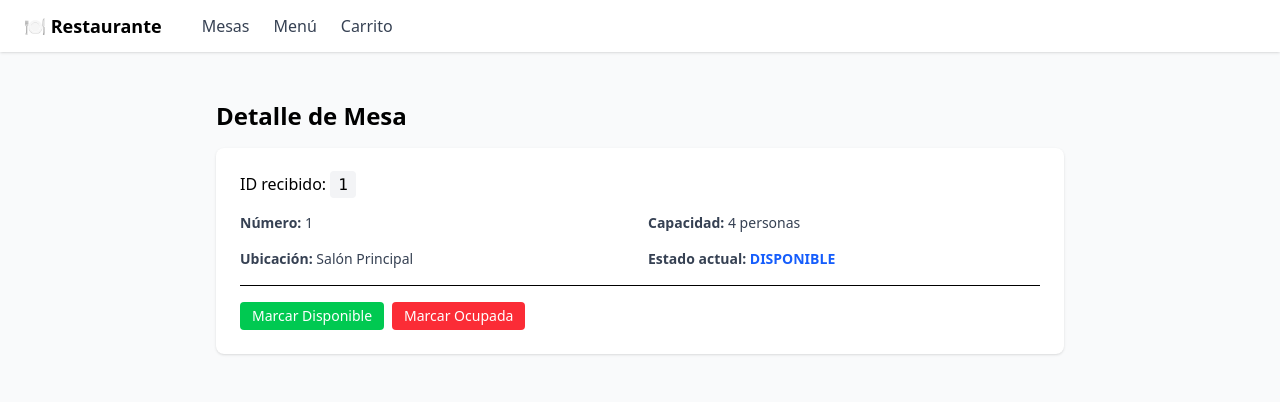
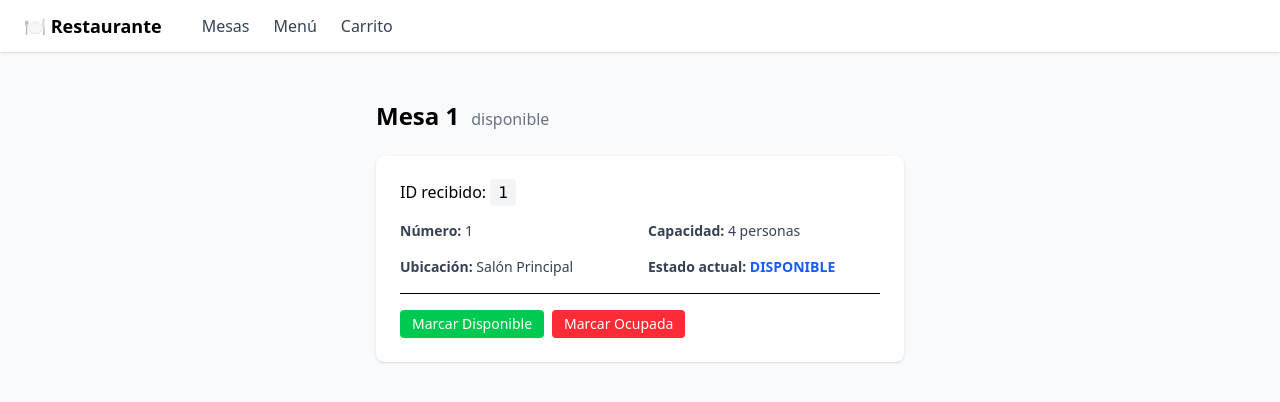
Before and after one commit to rp-software1/LAB-SALA-6, a Next.js app in the folder restaurante-nextjs/: page /mesa/1 in a window 1280 px wide. Shown: the top 402 px of the page. Built offline with nearby package versions, Linux system fonts and the light colour scheme.

Commit message:
NEXT-D4-B

```diff
--- a/restaurante-nextjs/app/mesa/[mesaId]/MesaDetalle.tsx
+++ b/restaurante-nextjs/app/mesa/[mesaId]/MesaDetalle.tsx
@@ -1,24 +1,13 @@
 "use client";
 
-import { useEffect, useState } from "react";
-import { getMesaById } from "../../../src/services/api"; // Ruta relativa
-import { Mesa, EstadoMesa } from "../../../src/types"; // Ruta relativa
+import { useState } from "react";
+import type { Mesa, EstadoMesa } from "../../../src/types";
 import { cambiarEstadoMesa } from "./actions";
 
-export default function MesaDetalle({ mesaId }: { mesaId: string }) {
-  const [mesa, setMesa] = useState<Mesa | null>(null);
-  const [loading, setLoading] = useState(true);
-  const [error, setError] = useState<string | null>(null);
-
-  useEffect(() => {
-    getMesaById(mesaId)
-      .then((data: Mesa) => setMesa(data))
-      .catch((err: Error) => setError(err.message))
-      .finally(() => setLoading(false));
-  }, [mesaId]);
+export default function MesaDetalle({ mesa: initialMesa }: { mesa: Mesa }) {
+  const [mesa, setMesa] = useState<Mesa>(initialMesa);
 
   const handleCambiarEstado = async (nuevoEstado: EstadoMesa) => {
-    if (!mesa) return;
     try {
       await cambiarEstadoMesa(mesa._id, nuevoEstado);
       setMesa({ ...mesa, estado: nuevoEstado });
@@ -26,10 +15,6 @@ export default function MesaDetalle({ mesaId }: { mesaId: string }) {
       console.error(err);
     }
   };
-
-  if (loading) return <p className="text-gray-500">Cargando detalles de la mesa...</p>;
-  if (error) return <p className="text-red-500">Error: {error}</p>;
-  if (!mesa) return <p className="text-gray-500">Mesa no encontrada.</p>;
 
   return (
     <div className="bg-white shadow rounded-lg p-6 space-y-4">
--- /dev/null
+++ b/restaurante-nextjs/app/mesa/[mesaId]/MesaDetalleSkeleton.tsx
@@ -0,0 +1,15 @@
+export default function MesaDetalleSkeleton() {
+  return (
+    <div className="bg-white shadow rounded-lg p-6 space-y-4 animate-pulse">
+      <div className="h-4 bg-gray-200 rounded w-1/3" />
+      <div className="grid grid-cols-2 gap-4">
+        <div className="h-4 bg-gray-200 rounded" />
+        <div className="h-4 bg-gray-200 rounded" />
+      </div>
+      <div className="pt-4 border-t flex gap-2">
+        <div className="h-9 bg-gray-200 rounded w-32" />
+        <div className="h-9 bg-gray-200 rounded w-32" />
+      </div>
+    </div>
+  );
+}
--- a/restaurante-nextjs/app/mesa/[mesaId]/page.tsx
+++ b/restaurante-nextjs/app/mesa/[mesaId]/page.tsx
@@ -1,7 +1,9 @@
+import { notFound } from "next/navigation";
 import { Suspense } from "react";
-import { Metadata } from "next";
-import { getMesaById } from "../../../src/services/api"; // Ruta relativa
+import type { Metadata } from "next";
+import { getMesaById } from "../../../src/services/api";
 import MesaDetalle from "./MesaDetalle";
+import MesaDetalleSkeleton from "./MesaDetalleSkeleton";
 
 interface PageProps {
   params: Promise<{ mesaId: string }>;
@@ -13,6 +15,7 @@ export async function generateMetadata({ params }: PageProps): Promise<Metadata>
     const mesa = await getMesaById(mesaId);
     return {
       title: `Mesa ${mesa.numero} — Restaurante`,
+      description: `Estado: ${mesa.estado} | Capacidad: ${mesa.capacidad} personas`,
     };
   } catch {
     return {
@@ -24,11 +27,24 @@ export async function generateMetadata({ params }: PageProps): Promise<Metadata>
 export default async function MesaDetailPage({ params }: PageProps) {
   const { mesaId } = await params;
 
+  let mesa;
+  try {
+    mesa = await getMesaById(mesaId);
+  } catch {
+    notFound();
+  }
+
   return (
-    <div className="max-w-4xl mx-auto p-6">
-      <h1 className="text-2xl font-bold mb-4">Detalle de Mesa</h1>
-      <Suspense fallback={<div className="animate-pulse h-32 bg-gray-200 rounded-lg" />}>
-        <MesaDetalle mesaId={mesaId} />
+    <div className="max-w-xl mx-auto p-6">
+      <h1 className="text-2xl font-bold mb-6">
+        Mesa {mesa.numero}
+        <span className="ml-3 text-base font-normal text-gray-500 capitalize">
+          {mesa.estado.replace("_", " ")}
+        </span>
+      </h1>
+
+      <Suspense fallback={<MesaDetalleSkeleton />}>
+        <MesaDetalle mesa={mesa} />
       </Suspense>
     </div>
   );
--- a/restaurante-nextjs/checklists/NEXT-D4/checklist.md
+++ b/restaurante-nextjs/checklists/NEXT-D4/checklist.md
@@ -8,7 +8,7 @@ loom:
 
 ## Bloques
 - [X] A — getMesaById en api.ts + verificar con Postman
-- [ ] B — page.tsx con fetch real + generateMetadata + notFound()
+- [X] B — page.tsx con fetch real + generateMetadata + notFound()
 - [ ] C — MesaDetalle Client Component + Suspense manual
 - [ ] D — Server Action cambiarEstadoMesa + revalidatePath
 - [ ] E — Verificación TypeScript + flujo completo
@@ -16,7 +16,7 @@ loom:
 
 ## Verificación final
 - [X] Clic en mesa → /mesa/[id] muestra datos reales
-- [ ] Pestaña del browser muestra "Mesa N — Restaurante"
+- [X] Pestaña del browser muestra "Mesa N — Restaurante"
 - [ ] Cambiar estado → la mesa en /mesas se actualiza
 - [ ] npx tsc --noEmit → 0 errores
 - [ ] PR aprobado por sala par
```
